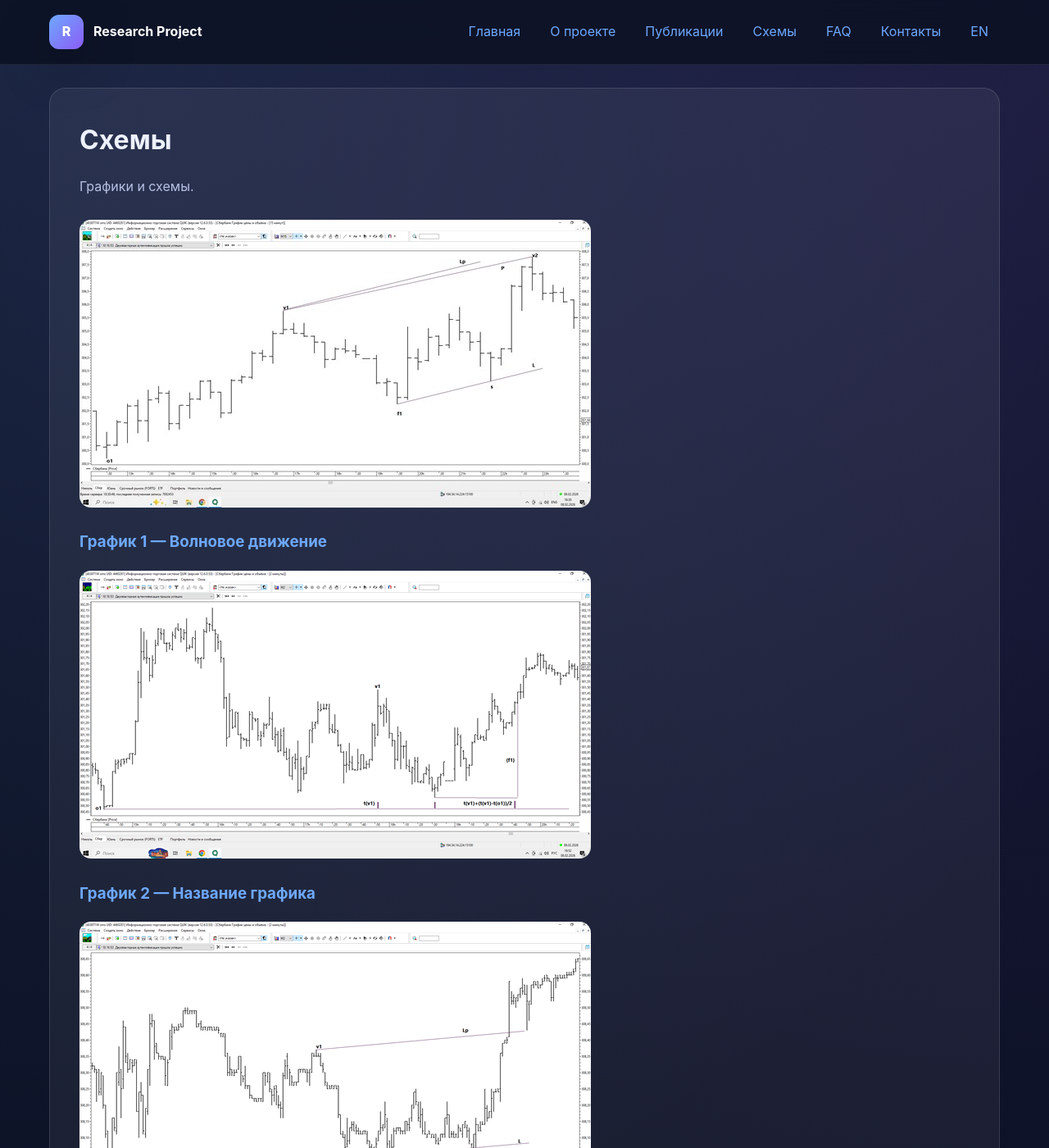
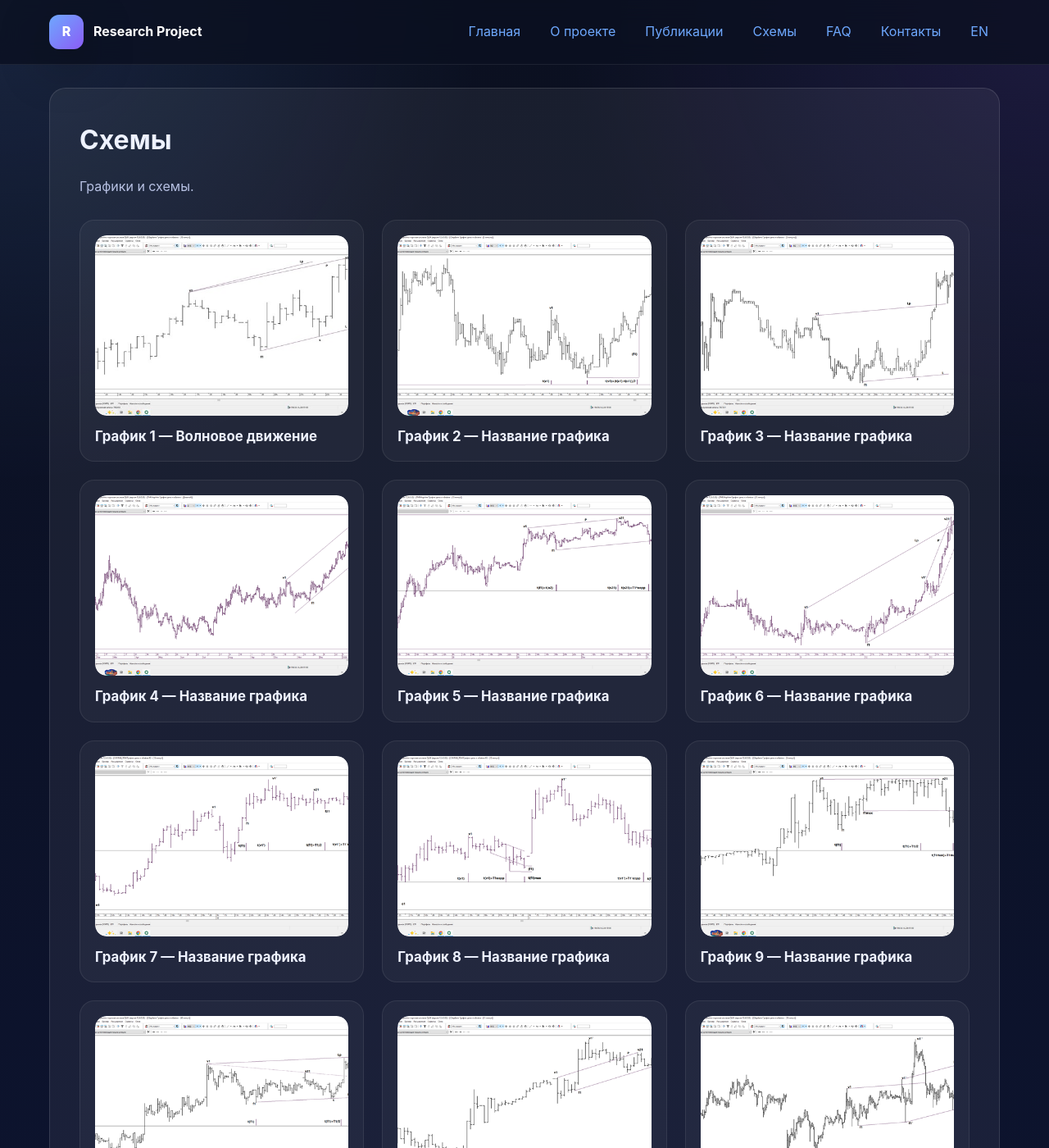
Before and after one commit to naoumov-ilia/naoumov-ilia.github.io, a Jekyll site: the page built from ru/diagrams/index.md, in a window 1280 px wide and 1400 px high. Shown: the whole window at 82% size. Built offline with Jekyll 4.4.1, drawn with Linux system fonts in a browser that asks for light colours.

Commit message:
Update style.css

```diff
--- a/assets/css/style.css
+++ b/assets/css/style.css
@@ -275,6 +275,57 @@ code {
   right: 0;
 }
 
+/* ========================= */
+/* СЕТКА МИНИАТЮР */
+/* ========================= */
+
+.diagram-grid {
+  display: grid;
+  grid-template-columns: repeat(3, minmax(0, 1fr));
+  gap: 22px;
+}
+
+.diagram-thumb-card {
+  padding: 18px;
+  border-radius: 18px;
+  background: rgba(255,255,255,0.04);
+  border: 1px solid rgba(255,255,255,0.08);
+}
+
+.diagram-thumb-link {
+  display: block;
+  border-radius: 14px;
+  overflow: hidden;
+}
+
+.diagram-thumb-image {
+  display: block;
+  width: 100%;
+  height: 220px;
+  object-fit: cover;
+  transition: transform 0.25s ease;
+}
+
+.diagram-thumb-link:hover .diagram-thumb-image {
+  transform: scale(1.02);
+}
+
+.diagram-thumb-title {
+  margin: 14px 0 0;
+  font-size: 1.05rem;
+  line-height: 1.4;
+}
+
+.diagram-thumb-title a {
+  color: var(--text);
+}
+
+@media (max-width: 980px) {
+  .diagram-grid {
+    grid-template-columns: repeat(2, minmax(0, 1fr));
+  }
+}
+
 @media (max-width: 760px) {
   .page-card {
     padding: 24px;
@@ -296,3 +347,13 @@ code {
     height: 40px;
   }
 }
+
+@media (max-width: 640px) {
+  .diagram-grid {
+    grid-template-columns: 1fr;
+  }
+
+  .diagram-thumb-image {
+    height: auto;
+  }
+}
```
